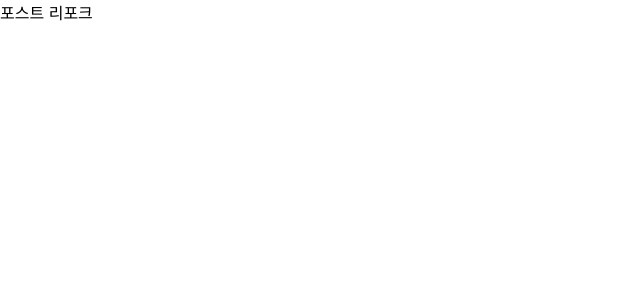
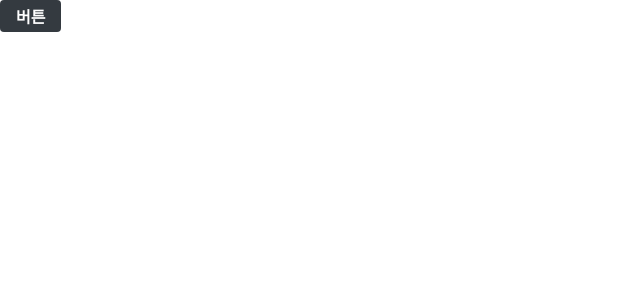
Before and after one commit to ssb00134/blog-frontend, a React (Create React App) app: page / in a window 1280 px wide. Shown: the top 300 px of the page, without its empty margins (0-640 px from the left). Built offline with nearby package versions, Linux system fonts and the light colour scheme; the HTML template or start-up script is replaced by a standard one.

Commit message:
버튼 컴포넌트 작성

```diff
--- a/package.json
+++ b/package.json
@@ -10,6 +10,7 @@
     "react-dom": "^17.0.2",
     "react-router-dom": "^5.2.0",
     "react-scripts": "4.0.3",
+    "styled-components": "^5.2.3",
     "web-vitals": "^1.0.1"
   },
   "scripts": {
--- a/src/App.js
+++ b/src/App.js
@@ -9,7 +9,7 @@ import PostPage from './pages/PostPage';
 function App() {
   return (
     <>
-      <Route component={PostListPage} path={['./@:username', '/']} exact></Route>
+      <Route component={PostListPage} path={['/@:username', '/']} exact></Route>
       <Route component={LoginPage} path="/login" exact></Route>
       <Route component={RegisterPage} path="/register" exact></Route>
       <Route component={WritePage} path="/write" exact></Route>
--- /dev/null
+++ b/src/components/common/Button.js
@@ -0,0 +1,22 @@
+import React from 'react';
+import styled from 'styled-components';
+import palette from '../../lib/styles/palette';
+
+const StyledButton = styled.button`
+  border: none;
+  border-radius: 4px;
+  font-size: 1rem;
+  font-weight: bold;
+  padding: 0.25rem 1rem;
+  color: white;
+  outline: none;
+  cursor: pointer;
+
+  background: ${palette.gray[8]};
+  &:hover {
+    background: ${palette.gray[6]};
+  }
+`;
+
+const Button = (props) => <StyledButton {...props} />;
+export default Button;
--- /dev/null
+++ b/src/lib/styles/palette.js
@@ -0,0 +1,7 @@
+// source: https://yeun.github.io/open-color/
+const palette = {
+  gray: ['#f8f9fa', '#f1f3f5', '#e9ecef', '#dee2e6', '#ced4da', '#adb5bd', '#868e96', '#495057', '#343a40', '#212529'],
+  cyan: ['#e3fafc', '#c5f6fa', '#99e9f2', '#66d9e8', '#3bc9db', '#22b8cf', '#15aabf', '#1098ad', '#0c8599', '#0b7285'],
+};
+
+export default palette;
--- a/src/pages/PostListPage.js
+++ b/src/pages/PostListPage.js
@@ -1,7 +1,12 @@
 import React from 'react';
+import Button from '../components/common/Button';
 
 const PostListPage = () => {
-  return <div>포스트 리포크</div>;
+  return (
+    <div>
+      <Button>버튼</Button>
+    </div>
+  );
 };
 
 export default PostListPage;
```
Also changed, not shown: 1 other file (tests, documents, lock files or other folders).
